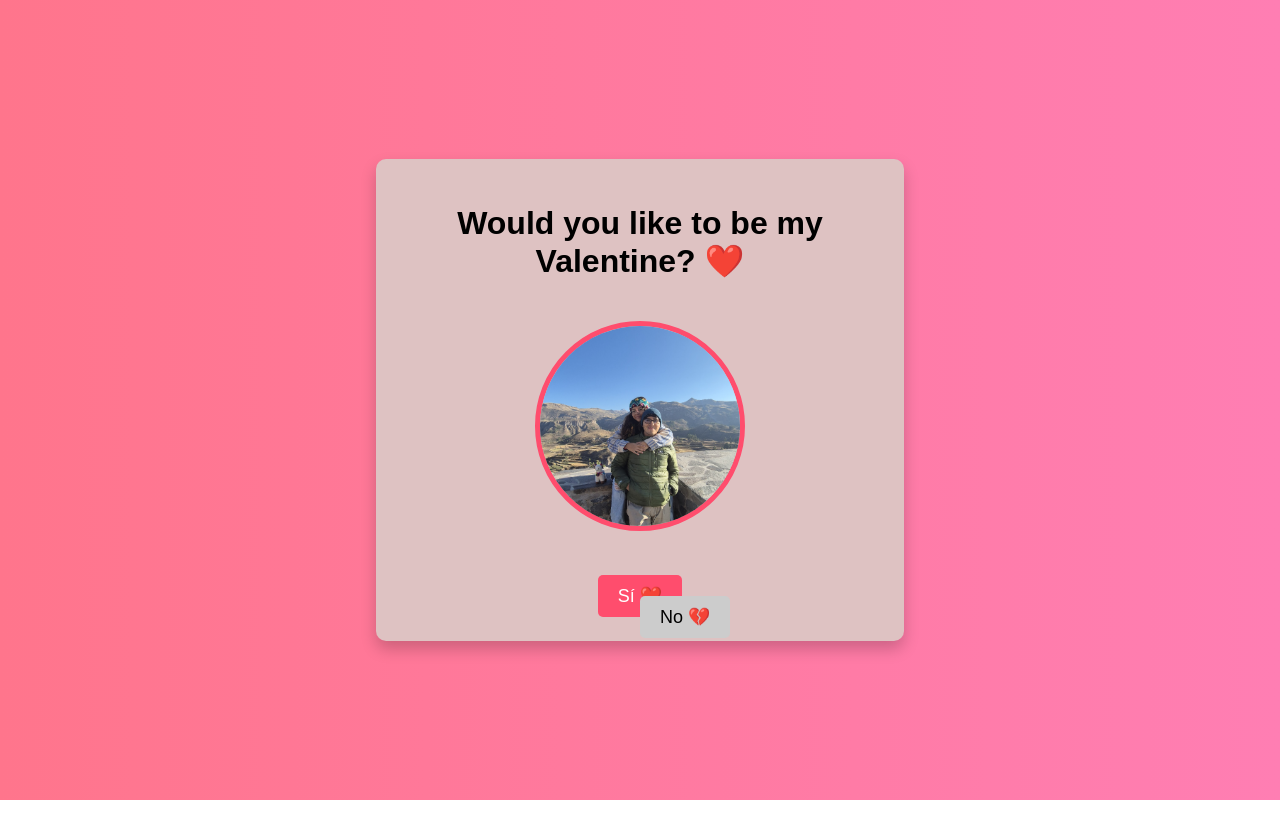
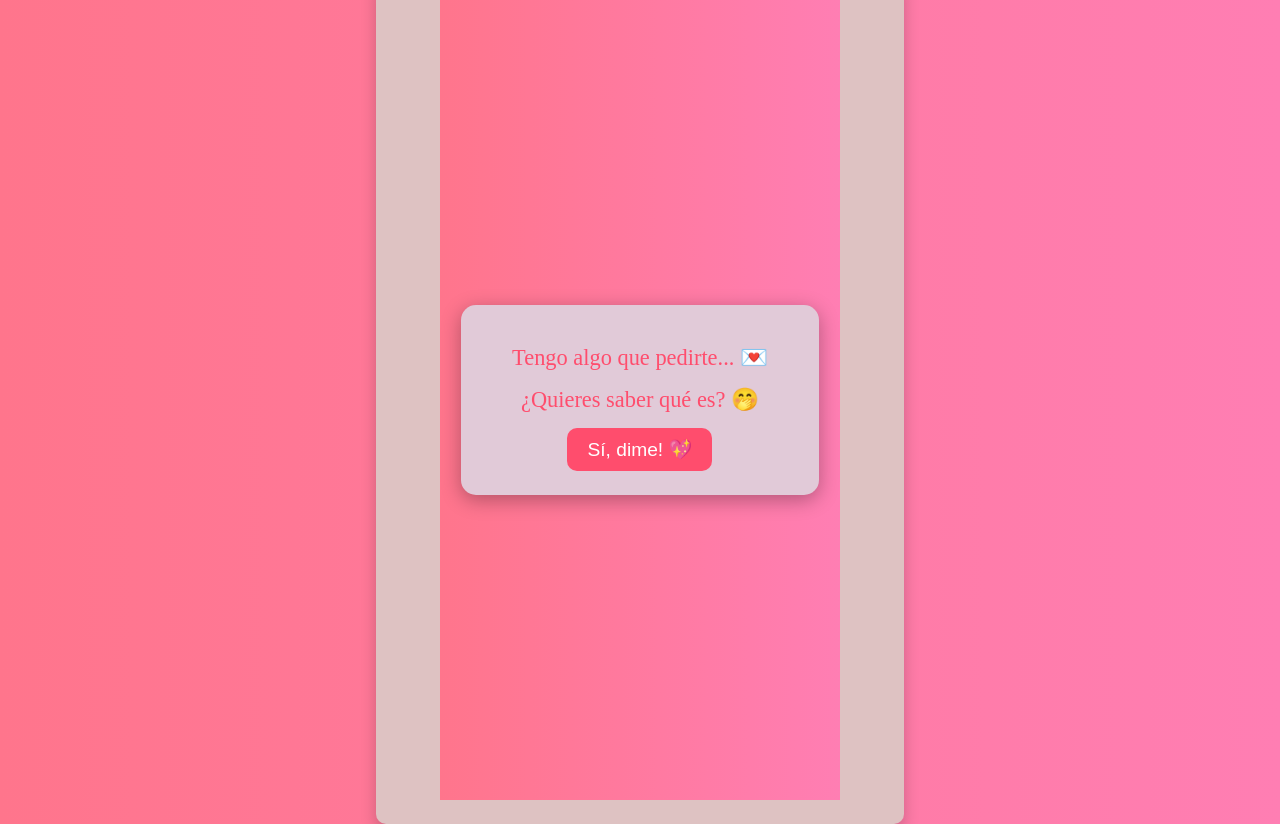
Before and after one commit to GustavoAdolfoRiverosJ/valentines-day-proposal, a React (Vite) app: page / in a window 1280 px wide. Before the commit the page ends 800 px from the top, so only its background shows below. Built offline with nearby package versions, Linux system fonts and the light colour scheme.

Commit message:
Add introductory screen and transition effects for Valentine's Day proposal

```diff
--- a/src/App.jsx
+++ b/src/App.jsx
@@ -1,10 +1,12 @@
 import { useEffect, useState } from "react";
 import "./App.css";
+import IntroScreen from "./components/IntroScreen";
 import image from "./assets/image.jpeg";
 import errorSound from "./assets/error-sound.wav";
 import backgroundMusic from "./assets/background-music.mp3";
 
 function App() {
+  const [showIntro, setShowIntro] = useState(true);
   const [noPosition, setNoPosition] = useState({ top: "50%", left: "50%" });
   const [noMessage, setNoMessage] = useState("");
   const [showPopup, setShowPopup] = useState(false);
@@ -13,18 +15,12 @@ function App() {
   useEffect(() => {
     audio.volume = 0.2;
     audio.loop = true;
+  }, [audio]);
 
-    const startMusic = () => {
+  const startValentineScreen = () => {
+    setShowIntro(false);
     audio.play().catch((err) => console.log("Error al reproducir:", err));
-      document.removeEventListener("click", startMusic);
   };
-
-    document.addEventListener("click", startMusic);
-
-    return () => {
-      document.removeEventListener("click", startMusic);
-    };
-  }, [audio]);
 
   const messages = ["Piénsalo bien! 😏", "¿Estás segura? 🥺", "No lo hagas! 💔"];
 
@@ -69,6 +65,10 @@ function App() {
 
   return (
     <div className="container">
+      {showIntro ? (
+        <IntroScreen startValentineScreen={startValentineScreen} />
+      ) : (
+        <>
           <h1>Would you like to be my Valentine? ❤️</h1>
           <img src={image} alt="San Valentín" className="photo" />
           <div className="buttons">
@@ -82,10 +82,14 @@ function App() {
               No 💔
             </button>
           </div>
+
+          {/* Popup del mensaje cuando se hace clic en "No" */}
           {showPopup && (
             <div className="popup">
               <p>{noMessage}</p>
             </div>
+          )}
+        </>
       )}
     </div>
   );
--- /dev/null
+++ b/src/components/IntroScreen.css
@@ -0,0 +1,65 @@
+.intro {
+  display: flex;
+  justify-content: center;
+  align-items: center;
+  height: 100vh;
+  background: linear-gradient(to right, #ff758c, #ff7eb3);
+  animation: fadeIn 1.5s ease-in-out;
+}
+
+@keyframes fadeIn {
+  from {
+    opacity: 0;
+  }
+  to {
+    opacity: 1;
+  }
+}
+
+.letter {
+  background: rgb(225, 202, 216);
+  padding: 3vh 4vw;
+  border-radius: 15px;
+  box-shadow: 0 5px 20px rgba(0, 0, 0, 0.3);
+  text-align: center;
+  font-size: 1.2rem;
+  max-width: 500px;
+  position: relative;
+  overflow: hidden;
+  animation: openLetter 1.5s ease-in-out;
+  transform-origin: top;
+}
+
+@keyframes openLetter {
+  from {
+    transform: scaleY(0);
+    opacity: 0;
+  }
+  to {
+    transform: scaleY(1);
+    opacity: 1;
+  }
+}
+
+.letter p {
+  font-family: "Dancing Script", cursive;
+  color: #ff4d6d;
+  margin: 15px 0;
+  font-size: 1.4rem;
+}
+
+.letter .yes {
+  background-color: #ff4d6d;
+  color: white;
+  font-size: 1.2rem;
+  padding: 10px 20px;
+  border: none;
+  border-radius: 10px;
+  cursor: pointer;
+  transition: transform 0.2s, background 0.3s;
+}
+
+.letter .yes:hover {
+  transform: scale(1.1);
+  background-color: #ff1744;
+}
--- /dev/null
+++ b/src/components/IntroScreen.jsx
@@ -0,0 +1,20 @@
+import PropTypes from "prop-types";
+import "./IntroScreen.css";
+
+const IntroScreen = ({ startValentineScreen }) => {
+  return (
+    <div className="intro">
+      <div className="letter">
+        <p>Tengo algo que pedirte... 💌</p>
+        <p>¿Quieres saber qué es? 🤭</p>
+        <button className="yes" onClick={startValentineScreen}>Sí, dime! 💖</button>
+      </div>
+    </div>
+  );
+};
+
+IntroScreen.propTypes = {
+  startValentineScreen: PropTypes.func.isRequired
+};
+
+export default IntroScreen;
```
Also changed, not shown: 1 other file (tests, documents, lock files or other folders). Lines whose indentation alone changed are shown as unchanged.
